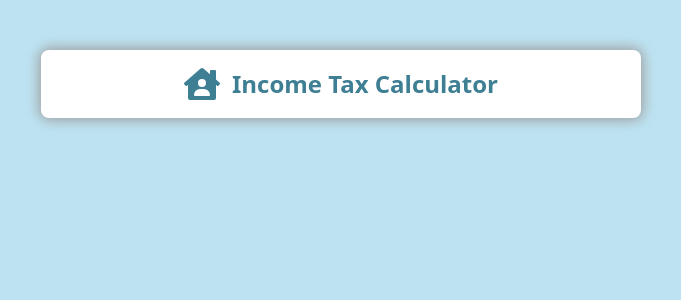
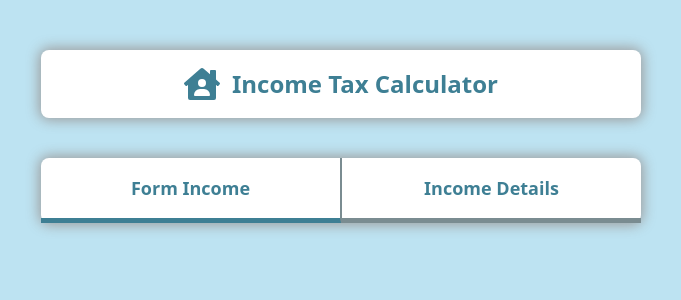
Before and after one commit to ZoricNikola00/Income-tax-calculator, a React app: page / in a window 1280 px wide. Shown: the top 300 px of the page, without its empty margins (299-980 px from the left). Built offline with nearby package versions, Linux system fonts and the light colour scheme.

Commit message:
Created tabs for form and details

```diff
--- a/src/App.jsx
+++ b/src/App.jsx
@@ -14,6 +14,19 @@ const App = () => {
             <FaHouseUser className='text-3xl md:text-4xl'/>
             <h1 className='ml-3 font-bold text-xl md:text-2xl'>Income Tax Calculator</h1>
         </div>
+        <div className='w-[90%] md:-[500px] lg:w-[600px] flex-col h-auto bg-white rounded-lg customShadow'>
+            <div className='flex w-full text-primary'>
+                <div
+                onClick={(_)=>setIsForm(true)}
+                className={`${isForm?"border-b-primary":'border-b-secondary'} cursor-pointer hover:bg-primary hover:text-white transition-all text-lg font-bold duration-500 w-full p-4 text-center border-b-[5px]  border-secondary rounded-tl-lg border-r`}>
+                    Form Income
+                </div>
+                <div onClick={(_)=>{if(formData.income && formData.type)setIsForm(false)}}
+                    className={`${!isForm?'border-b-primary':'border-b-secondary'} ${formData.income && formData.type?'cursor-pointer':'cursor-not-allowed'} hover:bg-primary hover:text-white transition-all text-lg font-bold duration-500 w-full p-4 text-center border-b-[5px]  border-secondary rounded-tr-lg border-l`}>
+                    Income Details
+                </div>
+            </div>
+        </div>
     </div>
   )
 }
```
